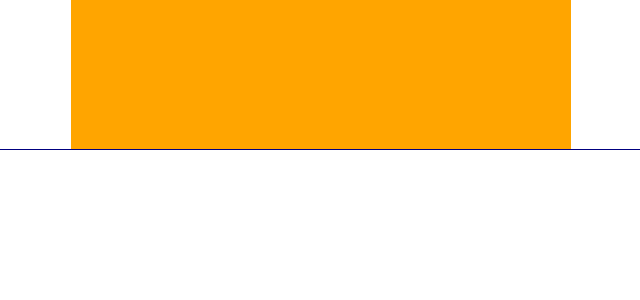
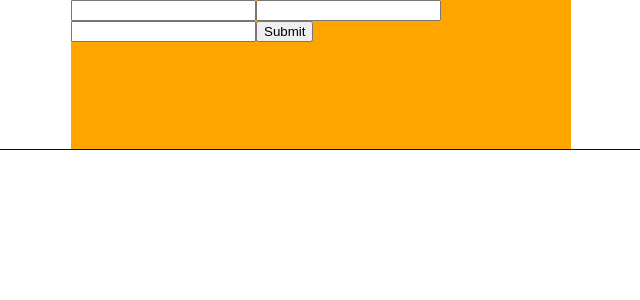
Before and after one commit to paul-schaaf/roomr, a React (Create React App) app: page / in a window 1280 px wide. Shown: the top 300 px of the page, without its empty margins (319-959 px from the left). Built offline with nearby package versions, Linux system fonts and the light colour scheme.

Commit message:
added html form to Form.js

```diff
--- a/src/components/Form.js
+++ b/src/components/Form.js
@@ -9,7 +9,12 @@ class Form extends React.Component {
   render () {
     return (
       <div className="form">
-        <form></form>
+        <form>
+          <input type="text"></input>
+          <input type="text"></input>
+          <input type="text"></input>
+          <input type="submit"></input>
+        </form>
       </div>
     )
   }
```
